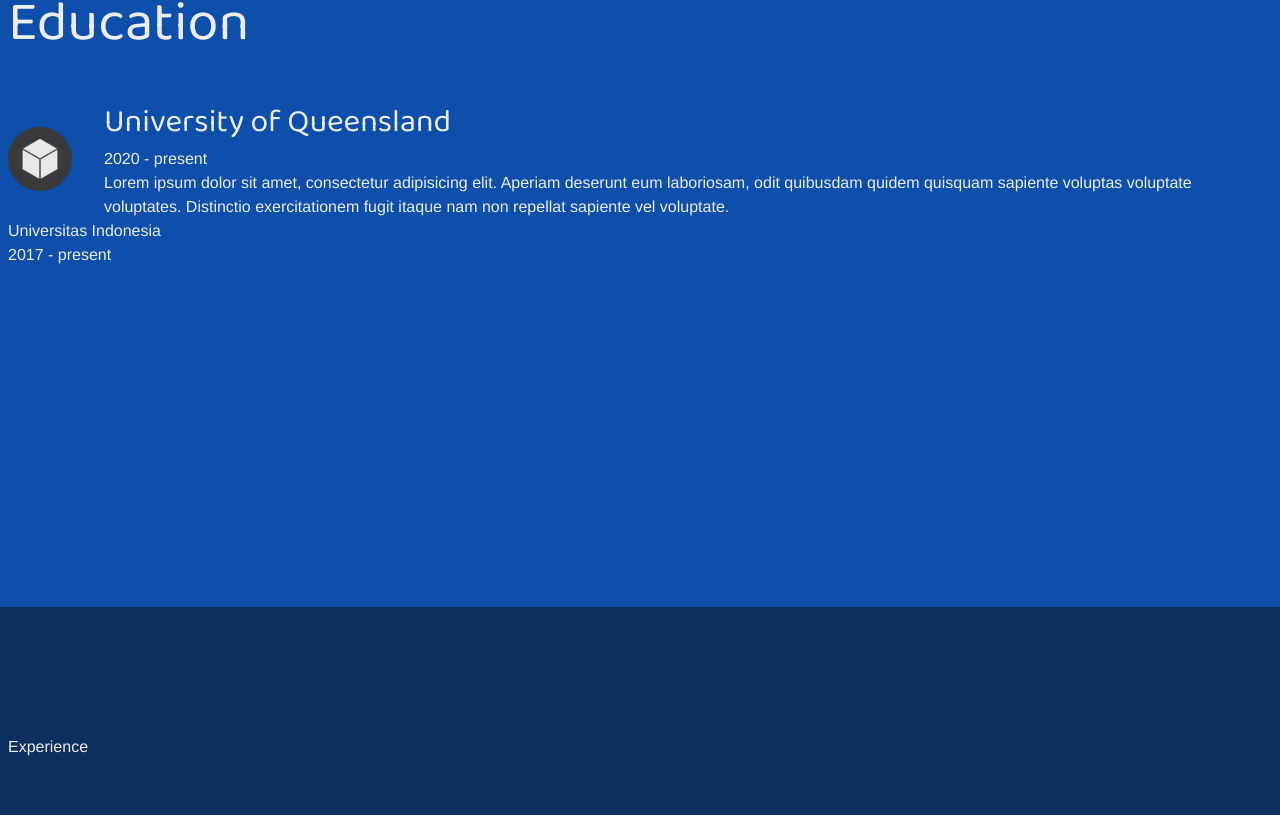
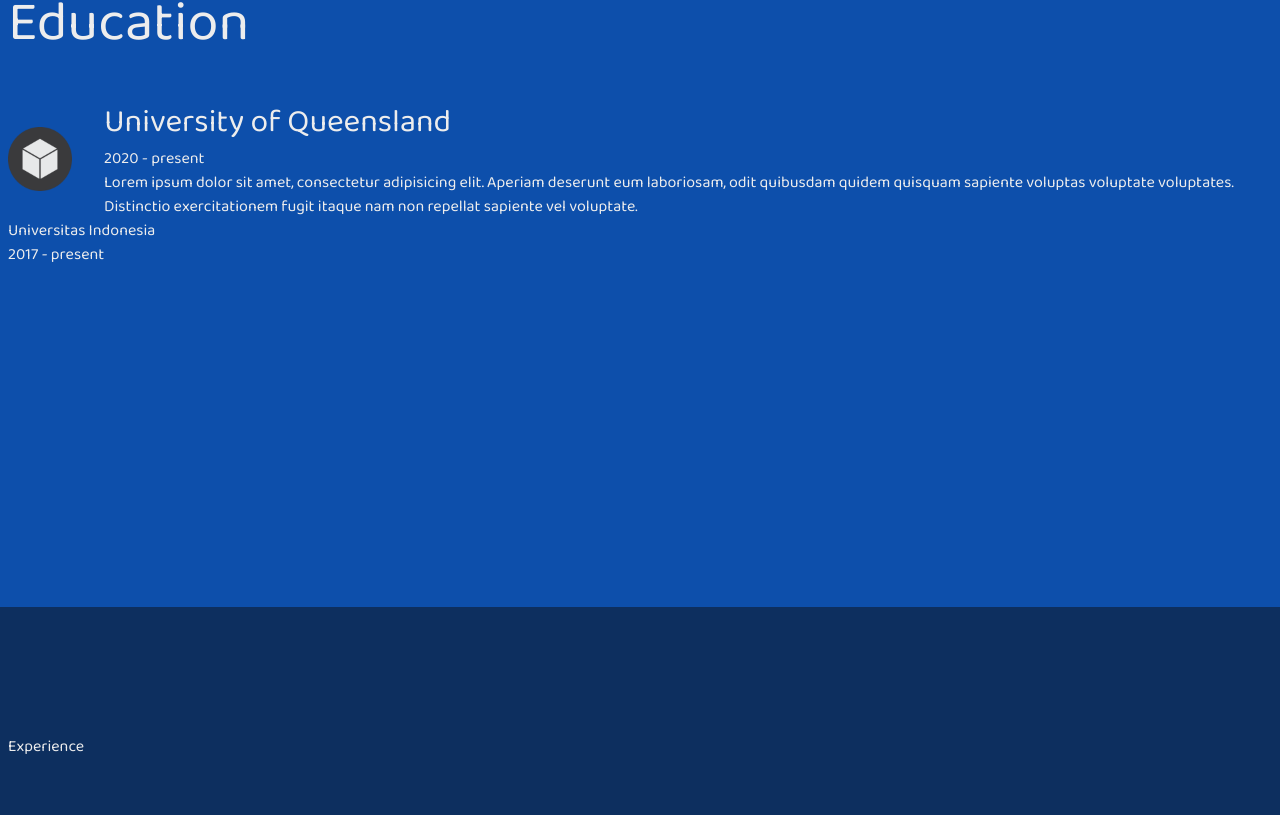
Before and after one commit to daystram/folio, a Next.js app in the folder folio-fe/: page / in a window 1280 px wide. Shown: the part 945-1760 px from the top of the page. Built offline with nearby package versions, Linux system fonts and the light colour scheme.

Commit message:
Fixed default p font

```diff
--- a/folio-fe/pages/global.sass
+++ b/folio-fe/pages/global.sass
@@ -8,8 +8,11 @@
 html, body
   padding: 0
   margin: 0
-  font-family: Helvetica Neue, sans-serif
+  font-family: "Baloo 2", Helvetica Neue, sans-serif
   background: $color-primary
+
+p
+  font-family: "Baloo 2", Helvetica Neue, sans-serif
 
 *
   box-sizing: border-box
```
